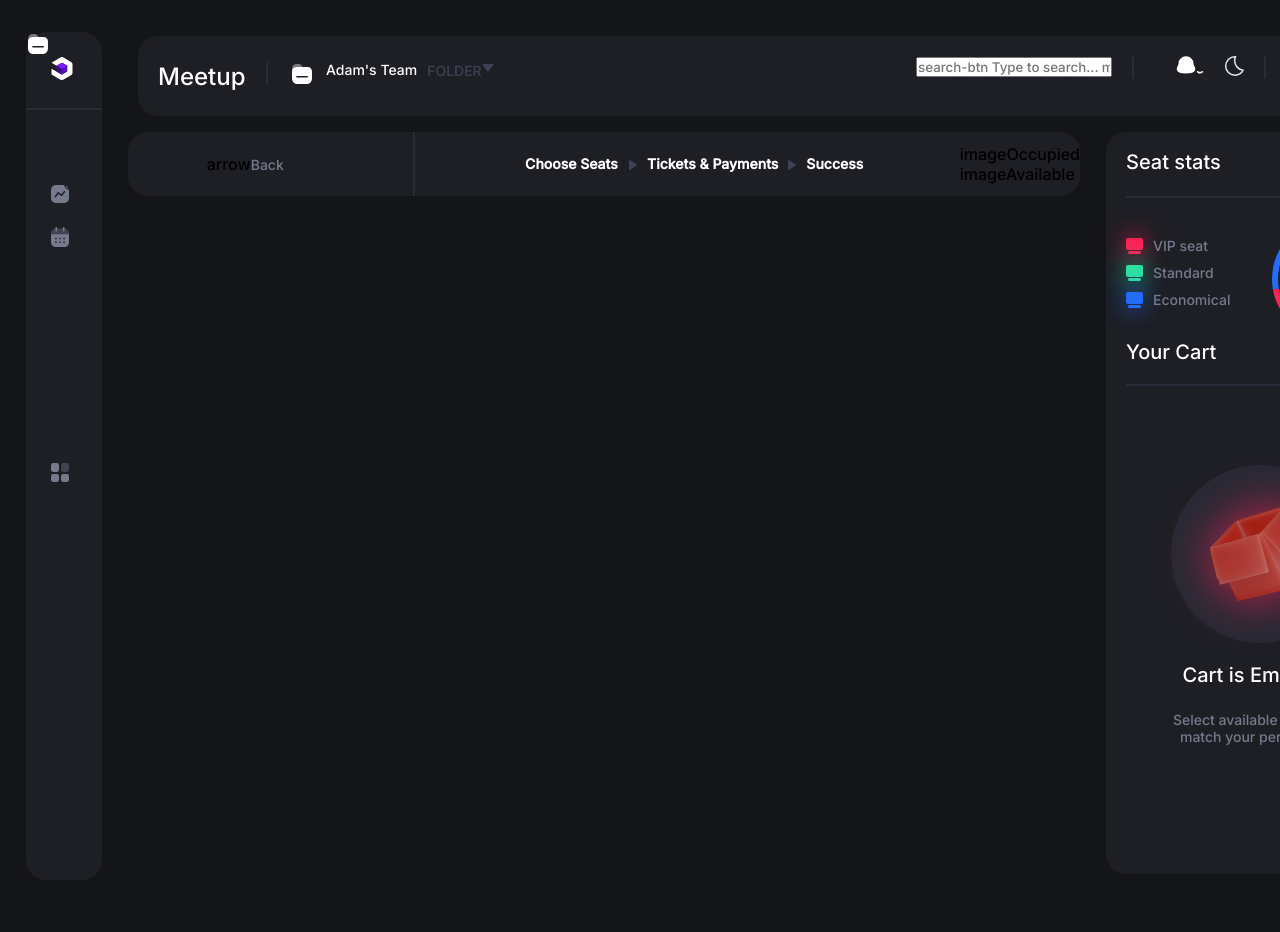
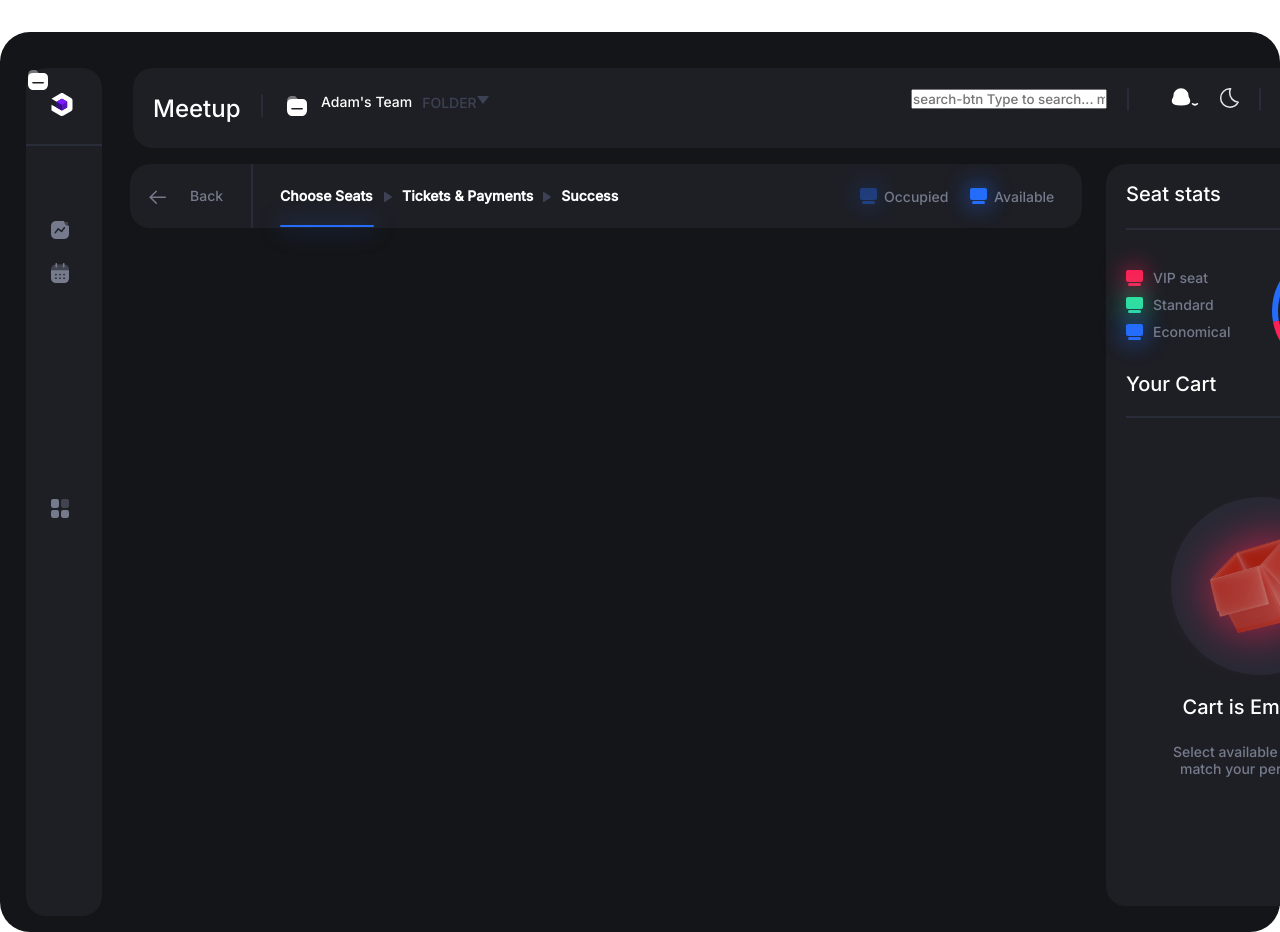
Before and after one commit to sucheta90/stadium_demo, a React (Create React App) app: page / in a window 1280 px wide. Shown: the top 932 px of the page. Before the commit the page ends 900 px from the top, so only its background shows below. Built offline with nearby package versions, Linux system fonts and the light colour scheme.

Commit message:
modified Group 173 , still needs to be responsive

```diff
--- a/src/App.css
+++ b/src/App.css
@@ -4,9 +4,12 @@
   padding: 0;
   font-family: 'Inter', sans-serif;
 }
-body{
+.App{
   max-width: 1440px;
   height:900px;
   background-color: #141518;
   border-radius: 30px;
+  position: relative;
+  margin: 0 auto;
+  margin-top: 2rem;
 }
--- a/src/components/Group 173/Navigation.css
+++ b/src/components/Group 173/Navigation.css
@@ -8,34 +8,52 @@
     position: absolute;
     width: 952px;
     height: 64px;
-    left: 128px;
+    left: 130px;
     top: 132px;
 }
-#back{
+.left-arrow{
+    width: 12.05px;
+    height: 15px;
+    position: absolute;
+    top: 25px;
+    left: 19.25px;
+    fill: rgba(117, 123, 140, 1);
+
+}
+#back-btn{
+    text-decoration: none;
+}
+#back-btn :nth-child(2){
     width: 33px;
     height: 17px;
-    top: 3.5px;
-    left: 34px;
+    position: absolute;
+    top: 25px;
+    left: 60px;
     font-family: "Inter", sans-serif;
+    font-weight: 400;
     font-size: 14px;
     line-height: 17px;
     line-height: 100%;
     color: #757B8C;
+    margin-left: 0;
 
 }
 .line{
     width: 64px;
-    left: 107px;
+    /* left: 107px; */
     border: 1px solid #282C38;
     transform: rotate(90deg);
     margin-left: 20px;
+    position: absolute;
+    left: 70px;
 
 }
 .process-nav{
     width: 356px;
     height: 18px;
+    position: absolute;
     top: 23px;
-    left: 127px;
+    left: 150px;
     gap: 10px;
     display: flex;
     align-items: center;
@@ -51,6 +69,15 @@
     color: #ffffff;
 
 }
+.underline{
+    width: 94px;
+    height: 2px;
+    background-color:#246CF9;
+    border-radius: 41px;
+    position: absolute;
+    top: 38px;
+    box-shadow: 0 0 25px 0 #246CF9;
+}
 #choose-seats{
     width: 94px;
 }
@@ -60,3 +87,50 @@
 #success{
 
 }
+
+.nav-sec-2{
+    display: flex;
+    position: absolute;
+    left:730px;
+}
+#seat-occupied,#seat-available {
+    display: flex;
+    /* width: 300px; */
+}
+#seat-occupied .blue-chair .top, #seat-occupied .blue-chair .bottom {
+    opacity: 40%;
+}
+#seat-occupied span, #seat-available span {
+    width: 64px;
+    height: 17px;
+    font-weight: 400;
+    font-size: 14px;
+    font-family: 'Inter', sans-serif;
+    line-height: 17px;
+    color: #757B8C;
+}
+#seat-occupied span, #seat-available span{
+    position: absolute;
+    left: 24px;
+}
+
+#seat-available{
+    position: absolute;
+    left: 110px;
+}
+
+.blue-chair .top{
+    width: 17px;
+    height: 12px;
+    border-radius: 2px;
+    background-color: #246CF9;
+    box-shadow: #246CF9 0 0 25px 0;
+    margin-bottom: 1px;
+}
+.blue-chair .bottom{
+    width: 13px;
+    height: 3px;
+    border-radius: 2px;
+    background-color: #246CF9;
+    box-shadow: #246CF9 0 0 25px 0;
+}
--- a/src/components/Group 173/Navigation.js
+++ b/src/components/Group 173/Navigation.js
@@ -7,34 +7,53 @@ export default function Navigation(){
     return(
         <div id='navigation'>
             <div className="nav-sec-1"></div>
-                <div className="back-btn">
-                    <span>arrow</span>
-                    <span id='back'>Back</span>
 
-                </div>
+                <a href='#' id='back-btn'>
+                    <span className="left-arrow">
+                        <svg width="17" height="15" viewBox="0 0 17 15" fill="none" xmlns="http://www.w3.org/2000/svg">
+                        <path d="M1.25 7.27429L16.25 7.27429" stroke="#757B8C" stroke-width="1.5" stroke-linecap="round" stroke-linejoin="round"/>
+                        <path d="M7.2998 13.2987L1.2498 7.27469L7.2998 1.24969" stroke="#757B8C" stroke-width="1.5" stroke-linecap="round" stroke-linejoin="round"/>
+                        </svg>
+                    </span>
+                    <span>Back</span>
+                </a>
+
+
                 <span className="line"></span>
 
                 <div className="process-nav">
                     <span className="process" id='choose-seats'>Choose Seats</span>
-                    <div><svg width="8" height="10" viewBox="0 0 8 10" fill="none" xmlns="http://www.w3.org/2000/svg">
-<path d="M0.635795 -2.77915e-08C0.754477 -3.29792e-08 0.871463 0.0339069 0.974886 0.0999822L7.70245 4.4479C7.88725 4.56788 8 4.77567 8 4.99998C8 5.22428 7.88725 5.43207 7.70245 5.55205L0.974886 9.89997C0.779061 10.026 0.531525 10.0339 0.328918 9.91823C0.125464 9.80347 -1.81295e-08 9.58525 -2.85044e-08 9.3479L-4.08612e-07 0.652057C-4.18986e-07 0.414708 0.125463 0.196486 0.328918 0.0817242C0.424711 0.0269518 0.530677 -2.31966e-08 0.635795 -2.77915e-08Z" fill="#3C4254"/>
-</svg></div>
+                    <div className="underline"></div>
+                    <div>
+                        <svg width="8" height="10" viewBox="0 0 8 10" fill="none" xmlns="http://www.w3.org/2000/svg">
+                        <path d="M0.635795 -2.77915e-08C0.754477 -3.29792e-08 0.871463 0.0339069 0.974886 0.0999822L7.70245 4.4479C7.88725 4.56788 8 4.77567 8 4.99998C8 5.22428 7.88725 5.43207 7.70245 5.55205L0.974886 9.89997C0.779061 10.026 0.531525 10.0339 0.328918 9.91823C0.125464 9.80347 -1.81295e-08 9.58525 -2.85044e-08 9.3479L-4.08612e-07 0.652057C-4.18986e-07 0.414708 0.125463 0.196486 0.328918 0.0817242C0.424711 0.0269518 0.530677 -2.31966e-08 0.635795 -2.77915e-08Z" fill="#3C4254"/>
+                        </svg>
+                    </div>
                     <span className="process " id='ticket-payment'>Tickets & Payments</span>
                     <div><svg width="8" height="10" viewBox="0 0 8 10" fill="none" xmlns="http://www.w3.org/2000/svg">
-<path d="M0.635795 -2.77915e-08C0.754477 -3.29792e-08 0.871463 0.0339069 0.974886 0.0999822L7.70245 4.4479C7.88725 4.56788 8 4.77567 8 4.99998C8 5.22428 7.88725 5.43207 7.70245 5.55205L0.974886 9.89997C0.779061 10.026 0.531525 10.0339 0.328918 9.91823C0.125464 9.80347 -1.81295e-08 9.58525 -2.85044e-08 9.3479L-4.08612e-07 0.652057C-4.18986e-07 0.414708 0.125463 0.196486 0.328918 0.0817242C0.424711 0.0269518 0.530677 -2.31966e-08 0.635795 -2.77915e-08Z" fill="#3C4254"/>
-</svg></div>
+                        <path d="M0.635795 -2.77915e-08C0.754477 -3.29792e-08 0.871463 0.0339069 0.974886 0.0999822L7.70245 4.4479C7.88725 4.56788 8 4.77567 8 4.99998C8 5.22428 7.88725 5.43207 7.70245 5.55205L0.974886 9.89997C0.779061 10.026 0.531525 10.0339 0.328918 9.91823C0.125464 9.80347 -1.81295e-08 9.58525 -2.85044e-08 9.3479L-4.08612e-07 0.652057C-4.18986e-07 0.414708 0.125463 0.196486 0.328918 0.0817242C0.424711 0.0269518 0.530677 -2.31966e-08 0.635795 -2.77915e-08Z" fill="#3C4254"/>
+                        </svg>
+                    </div>
                     <span className="process" id='success'>Success</span>
                 </div>
 
             <div className="nav-sec-2">
-                <div className="seat-occupied">
-                <span>image</span>
-                <span>Occupied</span>
+                <div id="seat-occupied">
+                    <div className="blue-chair">
+                        <div className="top"></div>
+                        <div className="bottom"></div>
+                    </div>
+                    <span>Occupied</span>
                 </div>
-                <div className="seat-available">
-                    <span>image</span>
+
+                <div id='seat-available'>
+                    <div className="blue-chair">
+                        <div className="top"></div>
+                        <div className="bottom"></div>
+                    </div>
                     <span>Available</span>
                 </div>
+
 
             </div>
 
--- a/src/components/Group 41/mainHeader.css
+++ b/src/components/Group 41/mainHeader.css
@@ -16,7 +16,7 @@
     position: absolute;
     width: 1286px;
     height: 80px;
-    left: 10px;
+    left: 5px;
     top: 10px;
 
 }
```
